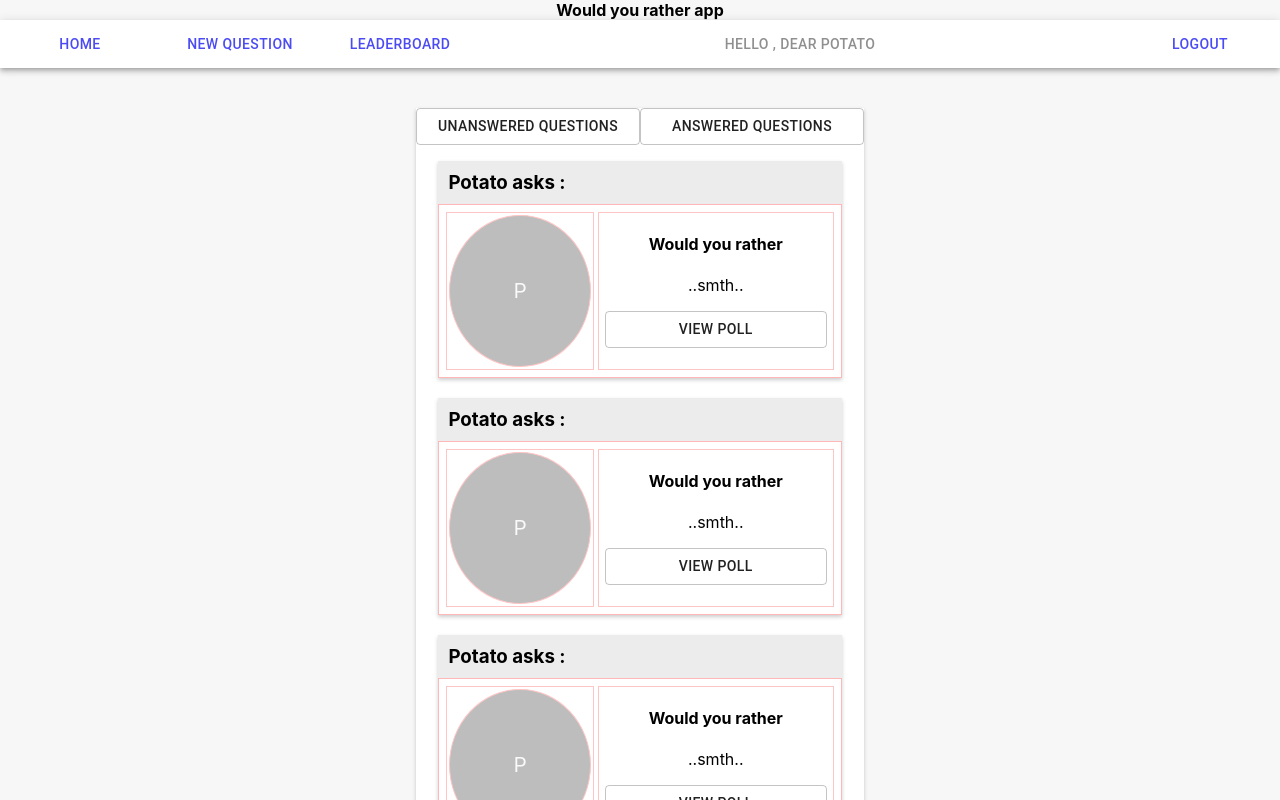
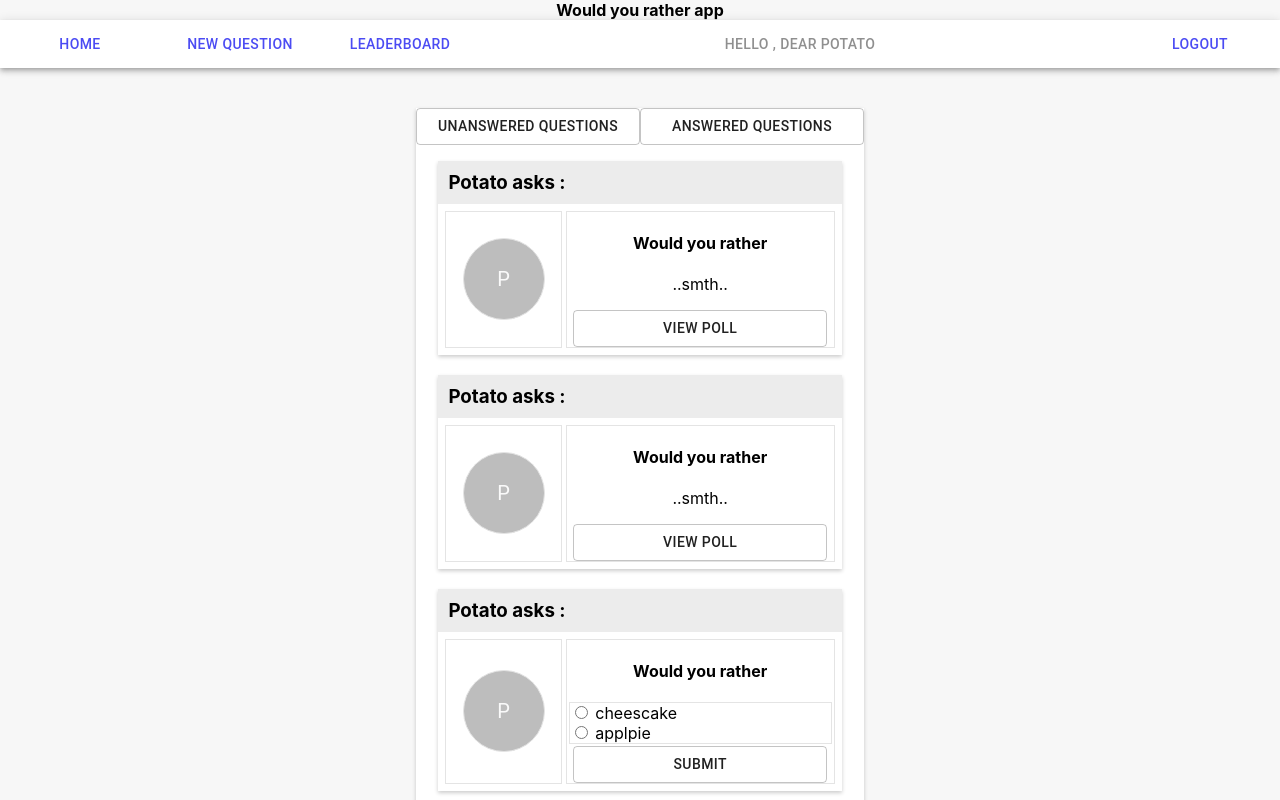
Before and after one commit to Mark-Malak/would-you-rather, a React (Create React App) app: page /home in a window 1280 px wide. Built offline with nearby package versions, Linux system fonts and the light colour scheme.

Commit message:
update to question and poll ui

```diff
--- a/src/App.css
+++ b/src/App.css
@@ -73,26 +73,30 @@
   margin: 0 auto  ;
   display: flex;
   flex-direction: row;
-  border: 1px rgb(255, 183, 183) solid;
+
   padding: 5px; /* this */
 }
 
 .avatar{
-  display: inline-flex;
+  display: flex;
   justify-content: center;
   align-items: center;
-  flex-flow: wrap;
+  width: 30%;
+
 
 }
 
 .questionBody  div {
-  flex: 1 1 auto;
-  border: 1px rgb(255, 197, 197) solid;
+
+  border: 1px rgb(228, 228, 228) solid;
   text-align: center;
 
   margin: 2px  /* and that, will result in a 10px gap */
 }
 
+.questionBody-poll{
+  width:70% ;
+}
 
 .header h3{
   background-color: rgb(236, 236, 236) ;
--- a/src/components/login.js
+++ b/src/components/login.js
@@ -4,6 +4,7 @@ import Card from '@material-ui/core/Card';
 import CardActions from '@material-ui/core/CardActions';
 import CardContent from '@material-ui/core/CardContent';
 import Button from '@material-ui/core/Button';
+import { Avatar } from '@material-ui/core';
 import Typography from '@material-ui/core/Typography';
 import logo from './wur.png'; //
 
@@ -44,9 +45,9 @@ export default function Login() {
 
             <select className="dropdown" name="users">
                 <option value="" disabled selected>Select User </option>
-                <option value="volvo">Mark</option>
-                <option value="saab">Admin</option>
-                <option value="mercedes">Normie</option>
+                <option value="Mark">Mark</option>
+                <option value="Admin">Admin</option>
+                <option value="Normie">Normie</option>
             </select>
             <br />
             <Button className="sign-btn"  variant="outlined" color="#000000" size="big">Sign in </Button>
--- a/src/components/poll.js
+++ b/src/components/poll.js
@@ -1,11 +1,30 @@
 import React from 'react'
+import { Avatar, Button } from '@material-ui/core'
+const Poll = () => {
+    return (
+        <div className="question">
+            <div className="header">
+                <h3 align="left" >Potato asks : </h3>
+            </div>
+            <div className="questionBody">
+                <div className="avatar">
+                    <Avatar style={{ height: '80px' , width:'80px' }}  >P</Avatar>
+                </div>
 
-const poll = () => {
-    return (
-        <div>
+                <div className="questionBody-poll">
+                    <h4> Would you rather </h4>
+                    <div  style = {{ 'text-align' : 'left'    }}  >
+                        <input  type="radio" value="Male" name="gender" /> cheescake
+                        <br/>
+                        <input  type="radio" value="Female" name="gender" /> applpie
+
+                    </div>
+                    <Button className="sign-btn" variant="outlined">Submit</Button>
+                </div>
+            </div>
 
         </div>
     )
 }
 
-export default poll
+export default Poll
--- a/src/components/question.js
+++ b/src/components/question.js
@@ -8,7 +8,7 @@ const question = () => {
             </div>
             <div className="questionBody">
                 <div className="avatar">
-                    <Avatar style={{ height: '150px' }}  >P</Avatar>
+                    <Avatar style={{ height: '80px' , width: '80px' }}  >P</Avatar>
                 </div>
 
                 <div className="questionBody-poll">
--- a/src/components/questionList.js
+++ b/src/components/questionList.js
@@ -1,6 +1,7 @@
 import React from 'react'
 import { Button } from '@material-ui/core'
 import Question from './Question';
+import Poll from './Poll';
 const questionList = () => {
     return (
         <div className = "question-list-container">
@@ -18,10 +19,10 @@ const questionList = () => {
                    <Question />
                 </li>
                 <li>
-                   <Question />
+                  <Poll/>
                 </li>
                 <li>
-                   <Question />
+                <Poll/>
                 </li>
                 </ul>
             </div>
```
Also changed, not shown: src/components/navBar.js (+7 -3 lines), src/components/answeredPoll.js (added).
